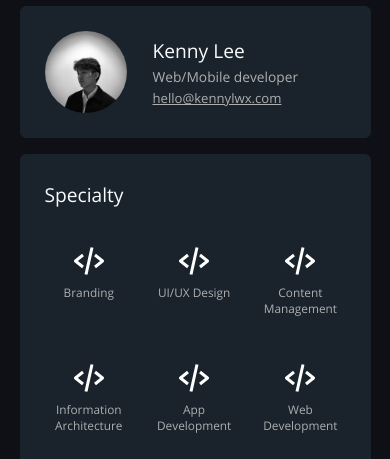
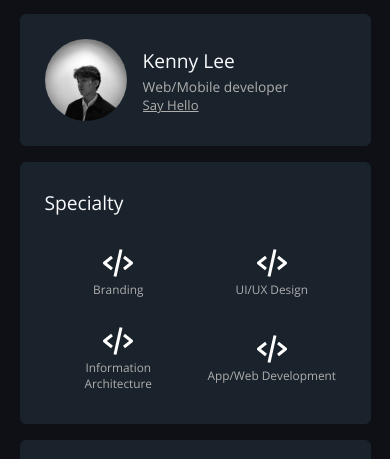
Before and after one commit to kennylwx/kennylwx-portfolio, a Gatsby site: page / in a window 390 px wide. Shown: the part 80-539 px from the top of the page. Built offline with nearby package versions, Linux system fonts and the light colour scheme; Gatsby itself is replaced by a stand-in of ours.

Commit message:
fixed layout issues with small screen

```diff
--- a/src/components/profile.js
+++ b/src/components/profile.js
@@ -23,7 +23,7 @@ function Profile({ name, status, contact }) {
           className="author-contact"
           href={`mailto:${contact}?subject=Hello Kenny`}
         >
-          {contact}
+          Say Hello
         </a>
       </div>
     </div>
--- a/src/components/services.js
+++ b/src/components/services.js
@@ -16,23 +16,13 @@ function Services({ title }) {
     },
     {
       id: 2,
-      name: 'Content Management',
-      img: 'cms',
-    },
-    {
-      id: 3,
       name: 'Information Architecture',
       img: 'info',
     },
     {
-      id: 4,
-      name: 'App Development',
+      id: 3,
+      name: 'App/Web Development',
       img: 'app',
-    },
-    {
-      id: 5,
-      name: 'Web Development',
-      img: 'web',
     },
   ];
 
--- a/src/components/showcasetype.js
+++ b/src/components/showcasetype.js
@@ -21,20 +21,22 @@ function ShowcaseType({
         </div>
       </Link>
       <div className="showcase-type-links">
-        <Link
+        <a
           href={link1}
           target="_blank"
+          rel="noopener noreferrer"
           className="showcase-type-links-1"
         >
           <GithubIcon />
-        </Link>
-        <Link
+        </a>
+        <a
           href={link2}
           target="_blank"
+          rel="noopener noreferrer"
           className="showcase-type-links-2"
         >
           <DocumentIcon />
-        </Link>
+        </a>
       </div>
     </div>
   );
--- a/src/styles/layout.scss
+++ b/src/styles/layout.scss
@@ -1,11 +1,7 @@
-
-
 $left-panel-width: 310px;
 $right-panel-width: 380px;
 $margin-between: 20px;
 $full-width: $left-panel-width + $right-panel-width + $margin-between;
-
-
 
 @font-face {
   font-family: 'Playfair Display';
@@ -88,7 +84,7 @@ a, a:visited {
   align-items: center;
   justify-content: space-between;
   max-width: 90%;
-  margin: 16px auto;
+  margin: 24px auto 0px;
 
   .title {
     font-size: 1.25em;
@@ -116,7 +112,7 @@ a, a:visited {
   main {
     grid-template-columns: 1fr !important;
     max-width: 90% !important;
-    min-width: $left-panel-width;
+    // min-width: $left-panel-width;
   }
 
   .filler {
@@ -203,7 +199,7 @@ main {
 
     .author-info {
       text-align: left !important;
-      margin: auto 26px !important;
+      margin: auto 0px auto 16px !important;
     }
   }
 }
@@ -218,8 +214,11 @@ main {
   .author-img {
     border-radius: 50% !important;
     overflow: hidden;
-    width: 82px;
-    height: 82px;
+    width: auto;
+    height: auto;
+    max-width: 82px;
+    max-height: 82px;
+
   }
 
   .author-info {
@@ -228,17 +227,20 @@ main {
 
     .author-name {
       @extend .title-style;
+      @include limit-text-line(1);
     }
 
     .author-status {
       font-size: 0.86em;
       color: var(--text-normal);
+      @include limit-text-line(1);
     }
 
     .author-contact {
       font-size: 0.82em;
       color: var(--text-normal);
       text-decoration: underline;
+      @include limit-text-line(1);
 
     }
 
@@ -260,22 +262,29 @@ main {
 
   .services-container {
     display: grid;
-    grid-template-columns: repeat(3, 1fr);
+    grid-template-columns: repeat(2, 1fr);
     grid-template-rows: repeat(2, 1fr);
-    grid-gap: 1em;
+    grid-gap: 2%;
 
     .services-type {
       padding: 8px;
       border-radius: 4px;
+      display: flex;
+      flex-direction: column;
+      align-items: center;
+      justify-content: center;
 
       .services-type-img {
-        width: 36px;
-        height: 36px;
-        margin: 12px auto 5px;
+        max-width: 36px;
+        max-height: 36px;
+        height: auto;
+        width: auto;
+
       }
 
       .services-type-name {
         @extend .sub-text-style;
+        @include limit-text-line(2);
       }
 
     }
@@ -294,7 +303,6 @@ main {
   .socials-container {
     display: grid;
     grid-template-columns: repeat(4, 1fr);
-    grid-gap: 1em;
     margin: auto 0;
 
     .socials-type {
@@ -310,7 +318,6 @@ main {
       }
 
       .socials-type-name {
-        // margin-top: auto;
         @extend .sub-text-style;
       }
 
```
